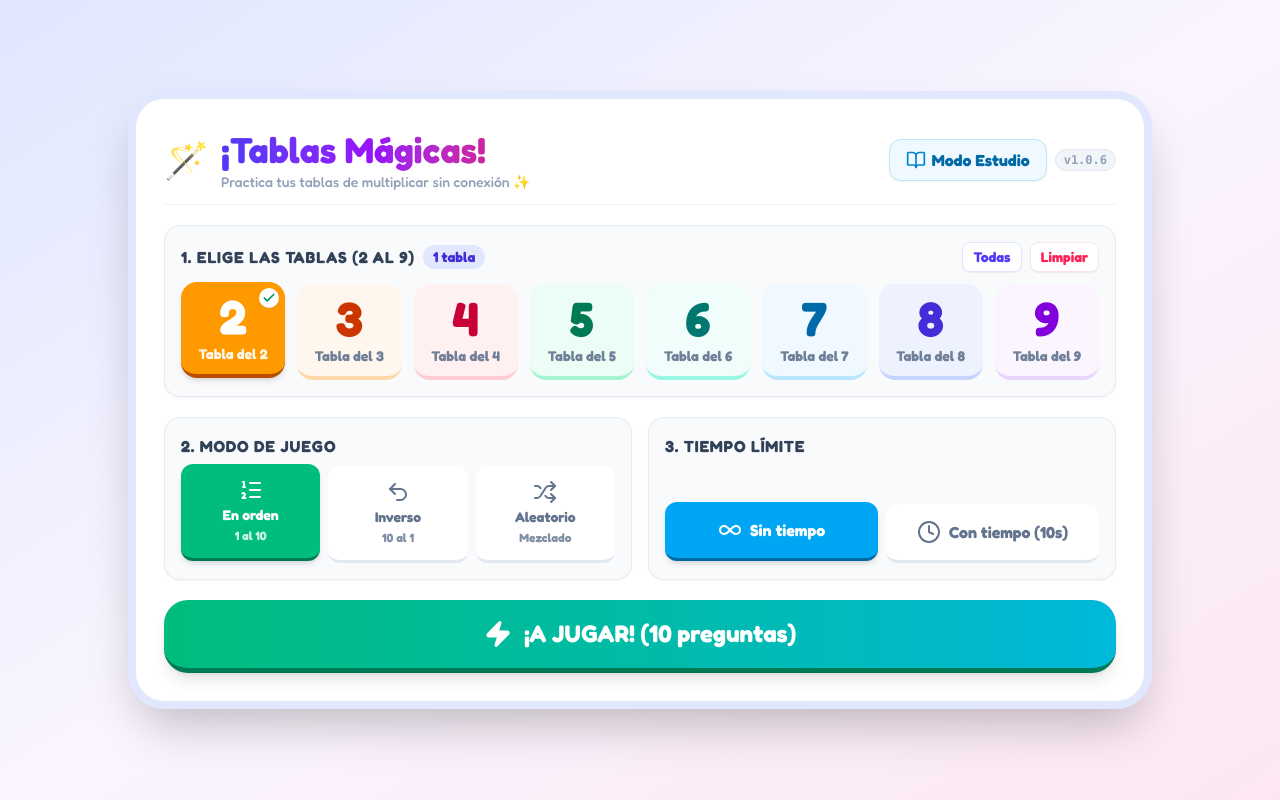
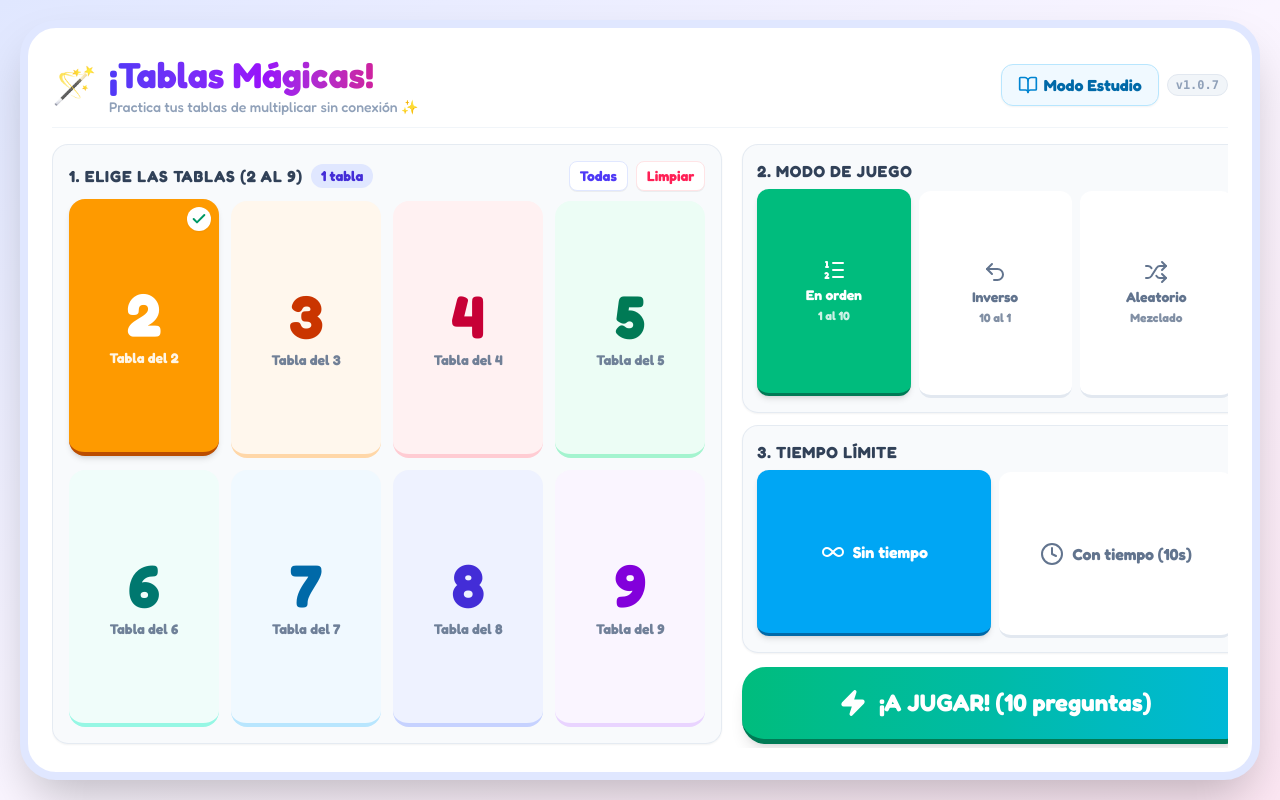
Before and after one commit to rafaeldlfuente-del/TablasMagicas, a React (Vite) app: page / in a window 1280 px wide. Built offline with nearby package versions, Linux system fonts and the light colour scheme.

Commit message:
chore: bump version to 1.0.7 and improve UI layout
Update application version and adjust CSS constraints for better responsiveness on larger screens.

```diff
--- a/src/App.tsx
+++ b/src/App.tsx
@@ -29,7 +29,7 @@ import {
 type Step = 'setup' | 'quiz' | 'results' | 'learn';
 type Mode = 'order' | 'reverse' | 'random';
 
-const APP_VERSION = '1.0.6';
+const APP_VERSION = '1.0.7';
 
 interface Question {
   a: number;
@@ -305,8 +305,8 @@ export default function App() {
   }, [step, feedback, handleAnswer, nextQuestion]);
 
   return (
-    <div className="h-[100dvh] w-full max-h-[100dvh] bg-gradient-to-br from-indigo-100 via-purple-50 to-pink-100 font-sans text-slate-800 p-2 sm:p-4 md:p-6 lg:p-8 flex flex-col items-center justify-center overflow-hidden select-none">
-      <div className="w-full max-w-5xl h-full max-h-full flex flex-col items-center justify-center">
+    <div className="h-[100dvh] w-full max-h-[100dvh] bg-gradient-to-br from-indigo-100 via-purple-50 to-pink-100 font-sans text-slate-800 p-2 sm:p-3 md:p-4 lg:p-5 flex flex-col items-center justify-center overflow-hidden select-none">
+      <div className="w-full max-w-6xl xl:max-w-7xl h-full max-h-full flex flex-col items-center justify-center">
         <AnimatePresence mode="wait">
 
           {/* SCREEN 1: SETUP */}
@@ -316,10 +316,10 @@ export default function App() {
               initial={{ opacity: 0, scale: 0.96 }}
               animate={{ opacity: 1, scale: 1 }}
               exit={{ opacity: 0, scale: 0.96 }}
-              className="w-full max-w-5xl lg:max-w-6xl max-h-[96dvh] bg-white rounded-2xl sm:rounded-3xl md:rounded-[2.25rem] shadow-xl md:shadow-2xl p-3.5 sm:p-5 md:p-6 lg:p-7 border-2 sm:border-4 md:border-8 border-indigo-100 flex flex-col justify-between gap-3 sm:gap-4 md:gap-5 my-auto overflow-y-auto"
+              className="w-full h-full max-h-full bg-white rounded-2xl sm:rounded-3xl md:rounded-[2.25rem] shadow-xl md:shadow-2xl p-3 sm:p-4 md:p-5 lg:p-6 border-2 sm:border-4 md:border-8 border-indigo-100 flex flex-col justify-between gap-2 sm:gap-3 overflow-hidden"
             >
               {/* Top Bar / Header */}
-              <div className="flex items-center justify-between gap-2 pb-2.5 sm:pb-3 border-b border-slate-100 flex-shrink-0">
+              <div className="flex items-center justify-between gap-2 pb-2 sm:pb-2.5 border-b border-slate-100 flex-shrink-0">
                 <div className="flex items-center gap-2.5 sm:gap-3">
                   <span className="text-2xl sm:text-3xl md:text-4xl">🪄</span>
                   <div>
@@ -347,9 +347,12 @@ export default function App() {
                 </div>
               </div>
 
-              {/* 1. Tables Selection (Del 2 al 9) */}
-              <div className="flex flex-col bg-slate-50/90 p-2.5 sm:p-3.5 md:p-4 rounded-xl sm:rounded-2xl border border-slate-200/80 shadow-xs flex-shrink-0">
-                <div className="flex items-center justify-between mb-2 sm:mb-2.5 md:mb-3 flex-shrink-0">
+              {/* Main Content Area: Responsive side-by-side on landscape (tablet), stacked on portrait */}
+              <div className="flex-1 min-h-0 py-1 flex flex-col landscape:flex-row gap-2.5 sm:gap-3.5 md:gap-4 lg:gap-5 overflow-hidden">
+
+                {/* Left Panel: 1. Tables Selection (Del 2 al 9) */}
+                <div className="flex flex-col bg-slate-50/90 p-2.5 sm:p-3.5 md:p-4 rounded-xl sm:rounded-2xl border border-slate-200/80 shadow-xs flex-shrink-0 landscape:w-[57%] landscape:h-full justify-between">
+                  <div className="flex items-center justify-between mb-1.5 sm:mb-2 md:mb-2.5 flex-shrink-0">
                     <div className="flex items-center gap-2">
                       <span className="text-xs sm:text-sm md:text-base font-black text-slate-700 uppercase tracking-wider">
                         1. Elige las tablas (2 al 9)
@@ -376,8 +379,8 @@ export default function App() {
                     </div>
                   </div>
 
-                {/* 8 Table Buttons (2 to 9): 4 cols on mobile, 8 cols on tablet & desktop */}
-                <div className="grid grid-cols-4 md:grid-cols-8 gap-2 sm:gap-2.5 md:gap-3">
+                  {/* 8 Table Buttons: 4 cols x 2 rows, filling vertical height in landscape */}
+                  <div className="grid grid-cols-4 gap-2 sm:gap-2.5 md:gap-3 landscape:flex-1 landscape:min-h-0 landscape:grid-rows-2">
                     {AVAILABLE_TABLES.map((num) => {
                       const isSelected = selectedTables.includes(num);
                       const theme = TABLE_THEMES[num];
@@ -388,22 +391,22 @@ export default function App() {
                           onClick={() => toggleTable(num)}
                           className={`
                             relative flex flex-col items-center justify-center rounded-xl sm:rounded-2xl font-black transition-all border-b-3 sm:border-b-4
-                          h-16 sm:h-20 md:h-22 lg:h-24
+                            h-16 sm:h-20 md:h-22 landscape:h-full landscape:min-h-0
                             ${isSelected
                               ? `${theme.activeBg} ${theme.activeBorder} shadow-md -translate-y-0.5`
                               : `${theme.bg} ${theme.text} ${theme.border} hover:brightness-95`
                             }
                           `}
                         >
-                        <span className="text-2xl sm:text-3xl md:text-4xl lg:text-5xl leading-none">
+                          <span className="text-2xl sm:text-3xl md:text-4xl lg:text-5xl xl:text-6xl leading-none">
                             {num}
                           </span>
                           <span className={`text-[10px] sm:text-xs md:text-sm font-bold mt-0.5 sm:mt-1 opacity-90 ${isSelected ? 'text-white' : 'text-slate-500'}`}>
                             Tabla del {num}
                           </span>
                           {isSelected && (
-                          <span className="absolute top-1 right-1 sm:top-1.5 sm:right-1.5 w-4 h-4 sm:w-5 sm:h-5 bg-white text-emerald-600 rounded-full flex items-center justify-center shadow-xs">
-                            <Check className="w-2.5 h-2.5 sm:w-3.5 sm:h-3.5 stroke-[3]" />
+                            <span className="absolute top-1 right-1 sm:top-2 sm:right-2 w-4 h-4 sm:w-5 sm:h-5 md:w-6 md:h-6 bg-white text-emerald-600 rounded-full flex items-center justify-center shadow-xs">
+                              <Check className="w-2.5 h-2.5 sm:w-3.5 sm:h-3.5 md:w-4 md:h-4 stroke-[3]" />
                             </span>
                           )}
                         </motion.button>
@@ -412,18 +415,21 @@ export default function App() {
                   </div>
                 </div>
 
-              {/* 2 & 3: Game Modes & Time Options: Balanced side-by-side columns on tablet and desktop */}
-              <div className="grid grid-cols-1 md:grid-cols-2 gap-2.5 sm:gap-3.5 md:gap-4 flex-shrink-0">
+                {/* Right Panel: Modes (2), Timer (3) and Launch CTA (4) */}
+                <div className="flex flex-col gap-2.5 sm:gap-3 md:gap-3.5 landscape:w-[43%] landscape:h-full landscape:justify-between flex-shrink-0">
 
-                {/* 2. Mode of play: En orden, En orden inverso, Aleatorio */}
-                <div className="bg-slate-50/90 p-2.5 sm:p-3.5 md:p-4 rounded-xl sm:rounded-2xl border border-slate-200/80 shadow-xs flex flex-col justify-between gap-2">
+                  {/* Modes & Timer: 2 cols on tablet portrait, 1 col stacked on landscape */}
+                  <div className="grid grid-cols-1 md:grid-cols-2 landscape:grid-cols-1 gap-2.5 sm:gap-3 landscape:flex-1 landscape:min-h-0">
+
+                    {/* 2. Mode of play */}
+                    <div className="bg-slate-50/90 p-2.5 sm:p-3 md:p-3.5 rounded-xl sm:rounded-2xl border border-slate-200/80 shadow-xs flex flex-col justify-between gap-1.5 sm:gap-2">
                       <span className="text-xs sm:text-sm md:text-base font-black text-slate-700 uppercase tracking-wider">
                         2. Modo de Juego
                       </span>
-                  <div className="grid grid-cols-3 gap-1.5 sm:gap-2">
+                      <div className="grid grid-cols-3 gap-1.5 sm:gap-2 flex-1 items-stretch">
                         <button
                           onClick={() => setMode('order')}
-                      className={`py-2 sm:py-3 md:py-3.5 px-1 rounded-xl text-center font-black transition-all border-b-2 sm:border-b-3 flex flex-col items-center justify-center gap-1 ${
+                          className={`py-2 sm:py-2.5 md:py-3 px-1 rounded-xl text-center font-black transition-all border-b-2 sm:border-b-3 flex flex-col items-center justify-center gap-0.5 sm:gap-1 ${
                             mode === 'order'
                               ? 'bg-emerald-500 text-white border-emerald-700 shadow-md -translate-y-0.5'
                               : 'bg-white text-slate-500 border-slate-200 hover:bg-slate-100'
@@ -436,7 +442,7 @@ export default function App() {
 
                         <button
                           onClick={() => setMode('reverse')}
-                      className={`py-2 sm:py-3 md:py-3.5 px-1 rounded-xl text-center font-black transition-all border-b-2 sm:border-b-3 flex flex-col items-center justify-center gap-1 ${
+                          className={`py-2 sm:py-2.5 md:py-3 px-1 rounded-xl text-center font-black transition-all border-b-2 sm:border-b-3 flex flex-col items-center justify-center gap-0.5 sm:gap-1 ${
                             mode === 'reverse'
                               ? 'bg-amber-500 text-white border-amber-700 shadow-md -translate-y-0.5'
                               : 'bg-white text-slate-500 border-slate-200 hover:bg-slate-100'
@@ -449,7 +455,7 @@ export default function App() {
 
                         <button
                           onClick={() => setMode('random')}
-                      className={`py-2 sm:py-3 md:py-3.5 px-1 rounded-xl text-center font-black transition-all border-b-2 sm:border-b-3 flex flex-col items-center justify-center gap-1 ${
+                          className={`py-2 sm:py-2.5 md:py-3 px-1 rounded-xl text-center font-black transition-all border-b-2 sm:border-b-3 flex flex-col items-center justify-center gap-0.5 sm:gap-1 ${
                             mode === 'random'
                               ? 'bg-violet-500 text-white border-violet-700 shadow-md -translate-y-0.5'
                               : 'bg-white text-slate-500 border-slate-200 hover:bg-slate-100'
@@ -462,15 +468,15 @@ export default function App() {
                       </div>
                     </div>
 
-                {/* 3. Time Option: Con tiempo vs Sin tiempo */}
-                <div className="bg-slate-50/90 p-2.5 sm:p-3.5 md:p-4 rounded-xl sm:rounded-2xl border border-slate-200/80 shadow-xs flex flex-col justify-between gap-2">
+                    {/* 3. Time Option */}
+                    <div className="bg-slate-50/90 p-2.5 sm:p-3 md:p-3.5 rounded-xl sm:rounded-2xl border border-slate-200/80 shadow-xs flex flex-col justify-between gap-1.5 sm:gap-2">
                       <span className="text-xs sm:text-sm md:text-base font-black text-slate-700 uppercase tracking-wider">
                         3. Tiempo Límite
                       </span>
-                  <div className="grid grid-cols-2 gap-1.5 sm:gap-2">
+                      <div className="grid grid-cols-2 gap-1.5 sm:gap-2 flex-1 items-stretch">
                         <button
                           onClick={() => setIsTimedMode(false)}
-                      className={`py-2.5 sm:py-3 md:py-4 px-2 rounded-xl text-center font-black transition-all border-b-2 sm:border-b-3 flex items-center justify-center gap-1.5 sm:gap-2 ${
+                          className={`py-2.5 sm:py-3 px-2 rounded-xl text-center font-black transition-all border-b-2 sm:border-b-3 flex items-center justify-center gap-1.5 sm:gap-2 ${
                             !isTimedMode
                               ? 'bg-sky-500 text-white border-sky-700 shadow-md -translate-y-0.5'
                               : 'bg-white text-slate-500 border-slate-200 hover:bg-slate-100'
@@ -482,7 +488,7 @@ export default function App() {
 
                         <button
                           onClick={() => setIsTimedMode(true)}
-                      className={`py-2.5 sm:py-3 md:py-4 px-2 rounded-xl text-center font-black transition-all border-b-2 sm:border-b-3 flex items-center justify-center gap-1.5 sm:gap-2 ${
+                          className={`py-2.5 sm:py-3 px-2 rounded-xl text-center font-black transition-all border-b-2 sm:border-b-3 flex items-center justify-center gap-1.5 sm:gap-2 ${
                             isTimedMode
                               ? 'bg-rose-500 text-white border-rose-700 shadow-md -translate-y-0.5'
                               : 'bg-white text-slate-500 border-slate-200 hover:bg-slate-100'
@@ -504,7 +510,7 @@ export default function App() {
                       onClick={() => selectedTables.length > 0 && startQuiz(selectedTables, mode)}
                       disabled={selectedTables.length === 0}
                       className={`
-                    w-full py-3 sm:py-3.5 md:py-4 lg:py-4.5 rounded-xl sm:rounded-2xl md:rounded-3xl text-base sm:text-xl md:text-2xl font-black transition-all shadow-lg border-b-3 sm:border-b-4 md:border-b-5 flex items-center justify-center gap-2 sm:gap-3
+                        w-full py-3.5 sm:py-4 md:py-4.5 lg:py-5 rounded-xl sm:rounded-2xl md:rounded-3xl text-base sm:text-xl md:text-2xl font-black transition-all shadow-lg border-b-3 sm:border-b-4 md:border-b-5 flex items-center justify-center gap-2 sm:gap-3
                         ${selectedTables.length > 0
                           ? 'bg-gradient-to-r from-emerald-500 via-teal-500 to-cyan-500 text-white border-emerald-700 hover:brightness-105 active:translate-y-1'
                           : 'bg-slate-200 text-slate-400 border-slate-300 cursor-not-allowed'
@@ -519,6 +525,10 @@ export default function App() {
                         }
                       </span>
                     </motion.button>
+                  </div>
+
+                </div>
+
               </div>
             </motion.div>
           )}
@@ -871,7 +881,7 @@ export default function App() {
                   <p className="text-xs sm:text-sm md:text-base text-slate-400 font-bold mb-3 md:mb-5">
                     Elige qué tabla quieres repasar:
                   </p>
-                  <div className="grid grid-cols-4 gap-2.5 sm:gap-3.5 md:gap-4 w-full max-w-2xl">
+                  <div className="grid grid-cols-4 gap-2.5 sm:gap-3.5 md:gap-4 w-full max-w-4xl">
                     {AVAILABLE_TABLES.map((num) => {
                       const theme = TABLE_THEMES[num];
                       return (
```
Lines whose indentation alone changed are shown as unchanged.
